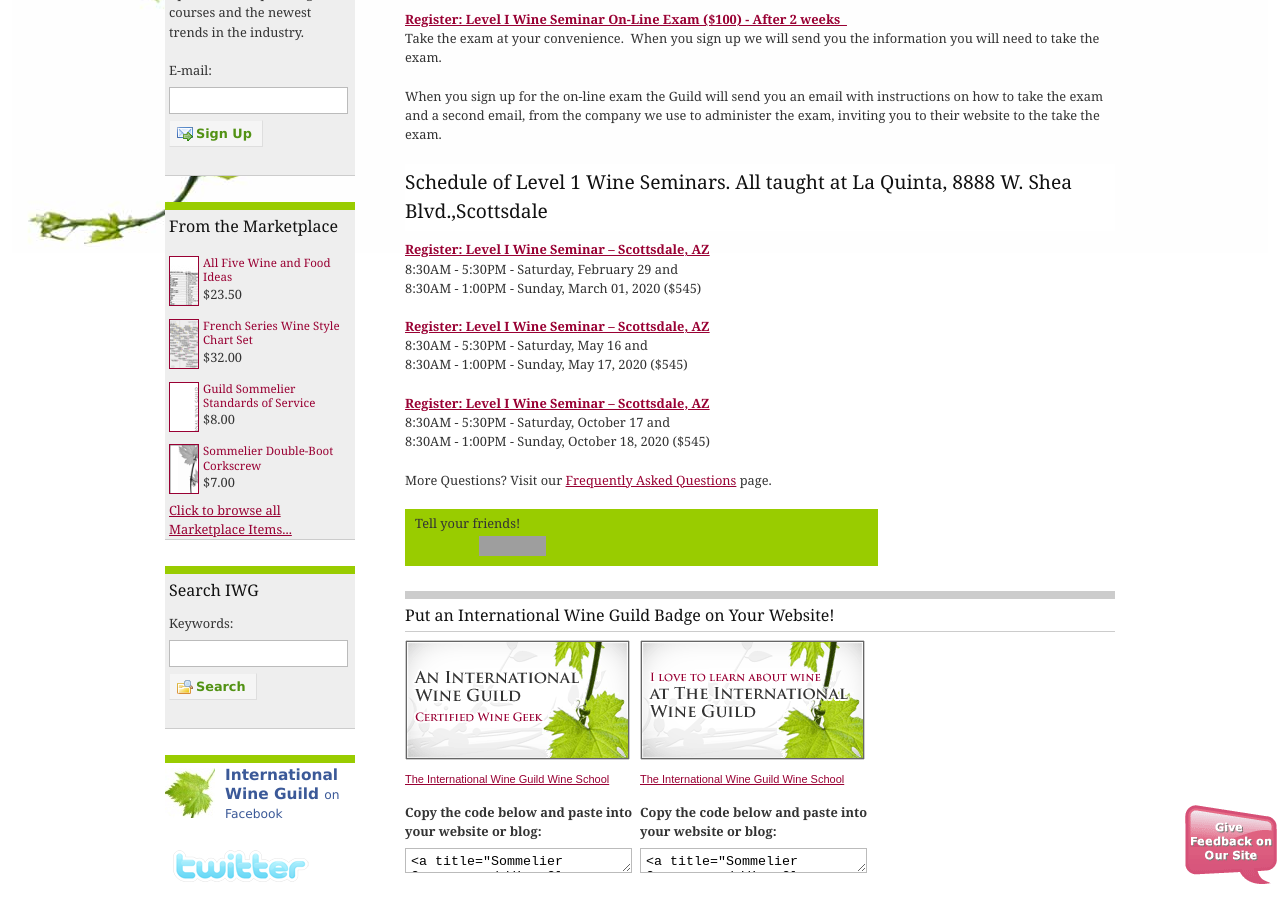
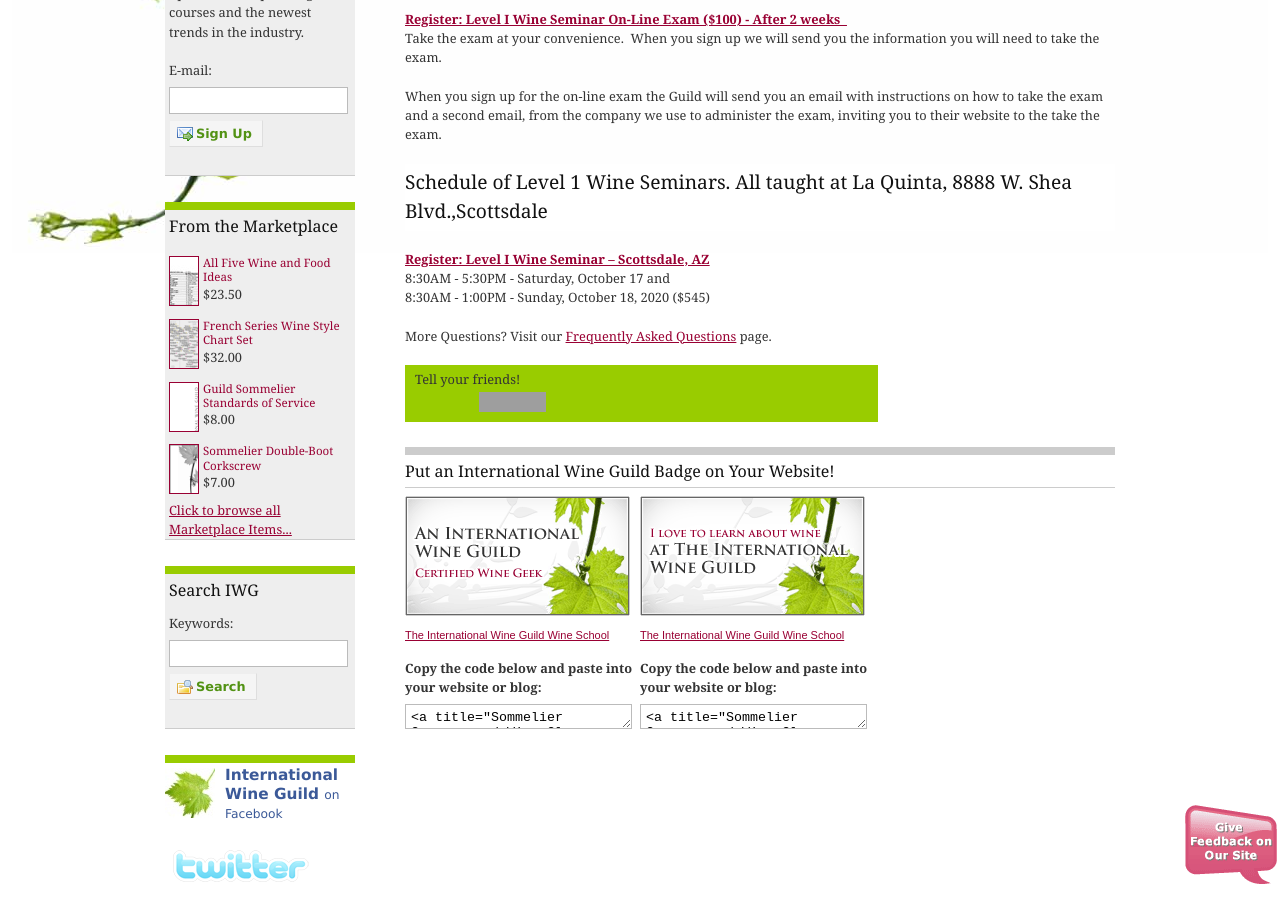
Before and after one commit to CKDev/internationalwineguild.com, a Jekyll site: the page built from arizona-wine-school.html, in a window 1280 px wide and 900 px high, scrolled down 727 px. Built offline with Jekyll 4.4.1, drawn with Linux system fonts in a browser that asks for light colours; a script that is not in the unit is left out; comment, search, counter and statistics services are not loaded; grey boxes are pictures that could not be loaded.

Commit message:
Update arizona-wine-school.html

```diff
--- a/arizona-wine-school.html
+++ b/arizona-wine-school.html
@@ -26,22 +26,6 @@
   exam.&nbsp;</p>
 <h3>Schedule of Level 1 Wine Seminars. All taught at La Quinta, 8888 W. Shea Blvd.,Scottsdale</h3>
 <p>
-  <a class="ga-track"
-    href="http://ww4.aitsafe.com/cf/add.cfm?userid=6714687&amp;product=Level+I+Wine+Seminar+Arizona++-++02/29-/03-01, 2020&amp;price=545&amp;return=www.internationalwineguild.com/arizona-wine-school">
-    <strong>Register: Level I Wine Seminar – Scottsdale, AZ</strong>
-  </a><br>
-  8:30AM - 5:30PM - Saturday, February 29 and<br>
-  8:30AM - 1:00PM - Sunday, March 01, 2020 ($545)
-</p>
-
-<p>
-  <a class="ga-track"
-    href="http://ww4.aitsafe.com/cf/add.cfm?userid=6714687&amp;product=Level+I+Wine+Seminar+Arizona++-++05/16-17, 2020&amp;price=545&amp;return=www.internationalwineguild.com/arizona-wine-school">
-    <strong>Register: Level I Wine Seminar – Scottsdale, AZ</strong>
-  </a><br>
-  8:30AM - 5:30PM - Saturday, May 16 and<br>
-  8:30AM - 1:00PM - Sunday, May 17, 2020 ($545)
-</p>
 
 <p>
   <a class="ga-track"
```
